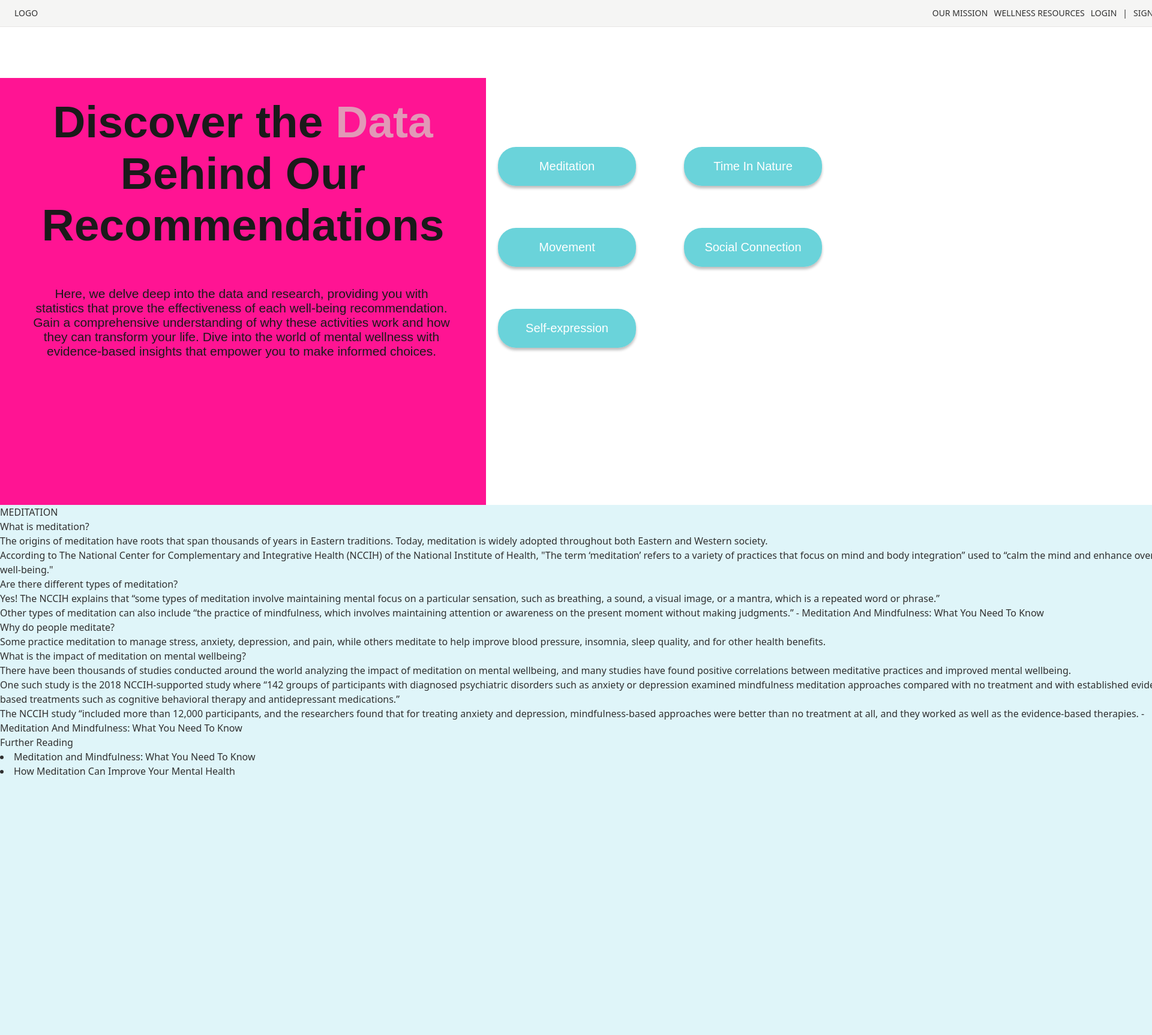
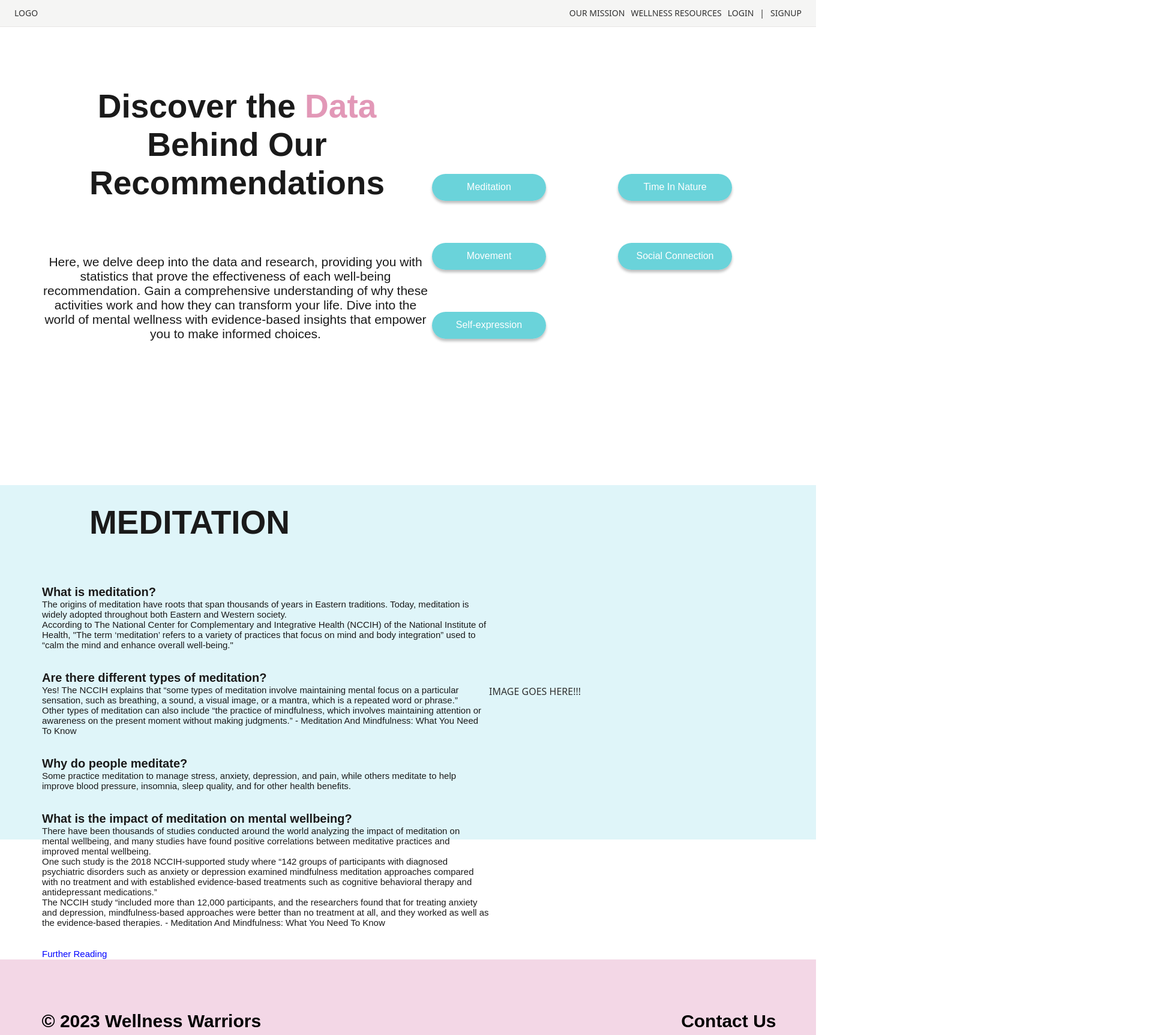
Before and after one commit to dxyz773/mind-matters, a React (Vite) app in the folder client/: page /wellness-resources/meditation in a window 1280 px wide. Shown: the top 1726 px of the page at 60% size, 1920 px wide, since content can reach past the window. Built offline with nearby package versions, Linux system fonts and the light colour scheme.

Commit message:
additional editing of the wellness resources page

```diff
--- a/client/src/features/wellness-resources/WellnesssTopic.jsx
+++ b/client/src/features/wellness-resources/WellnesssTopic.jsx
@@ -5,21 +5,33 @@ function WellnesssTopic() {
   const currentTopic = useLoaderData();
   return (
     <div id="card">
-      <h3>{currentTopic.topic.split("-").join(" ").toUpperCase()}</h3>
+      <h3 id="currentTopic">{currentTopic.topic.split("-").join(" ").toUpperCase()}</h3>
+      <div id="cardInfoProfileBtnAndImage">
+        <div id="cardInfoAndAddToProfileBtn">
           {currentTopic.resources.map((resource) => (
             <div key={resource.statement}>
-          <h4>{resource.statement}</h4>
+              <h4 id="resourceQuestions" >{resource.statement}</h4>
               {resource.resource.map((fact) => (
-            <p key={fact.data}>{fact.data}</p>
+                <p id="resourceQuestionResponses" key={fact.data}>{fact.data}</p>
               ))}
             </div>
           ))}
+          <div id="furtherReading">
             <h4>Further Reading</h4>
             {currentTopic.links.map((link) => (
               <li key={link.title}>
                 <a href={link.link}>{link.title}</a>
               </li>
             ))}
+          </div>
+          <div id="addToProfileBtnContainer">
+            <button id="addToProfileBtn">Add to Profile</button>
+          </div>
+        </div>
+        <div id="imageContainer">
+          <div id="cardImage">IMAGE GOES HERE!!!</div>
+        </div>
+      </div>
     </div>
   );
 }
--- a/client/src/index.css
+++ b/client/src/index.css
@@ -278,7 +278,6 @@
     margin-top: 200px;
     padding-left: 5px;
     padding-right: 2px;
-    width: 1420px;
     height: 206px;
     flex-shrink: 0;
     background-color: #F3D7E6;
@@ -303,39 +302,44 @@
 
 #wellnessResourcesTextAndBtnsContainer {
     display: flex;
+    align-items: center;
+    justify-content: space-between;
+    padding: 30px;
 }
 
 #wellnessResourcesTextContainer {
-    background-color: deeppink;
     display: flex;
     flex-direction: column;
-    padding: 30px;
-    margin-top: 85px;
+    width: auto;
+    padding-top: 70px;
+    padding-left: 40px;
+    /* padding: 80px;
+    margin-top: 130px; */
 }
 
 #wellnessResourcesTitle {
     color: var(--txt, #1A1A1A);
     text-align: center;
     font-family: Arial, Helvetica, sans-serif;
-    font-size: 75px;
+    font-size: 55px;
     font-style: normal;
     font-weight: 800;
     line-height: normal;
-    width: 750px;
-    height: 298px;
+    width: 650px;
+    height: 280px;
 }
 
 #data {
     color: #E298B7;
     font-family: Arial, Helvetica, sans-serif;
-    font-size: 75px;
+    font-size: 55px;
     font-style: normal;
     font-weight: 800;
     line-height: normal;
 }
 
 #wellnessResourcesBlurb {
-    width: 745px;
+    width: 645px;
     height: 354px;
     flex-shrink: 0;
     color: var(--txt, #1A1A1A);
@@ -345,7 +349,6 @@
     font-style: normal;
     font-weight: 400;
     line-height: normal;
-    padding: 20px;
 }
 
 #resourcesSelectionBtnsContainer {
@@ -354,9 +357,8 @@
     grid-template-columns: 300px 300px;
     row-gap: 70px;
     column-gap: 10px;
-    width: 139px;
-    height: 65px;
-    padding: 200px 20px;
+    /* height: 65px;
+    padding: 270px 80px; */
 
 
     /* display: grid;
@@ -373,8 +375,8 @@
     background: rgba(30, 189, 199, 0.66);
     box-shadow: 0px 4px 4px 0px rgba(0, 0, 0, 0.25);
     display: flex;
-    width: 230px;
-    height: 65px;
+    width: 190px;
+    height: 45px;
     padding: 10px 30px;
     align-items: center;
     justify-content: center;
@@ -382,7 +384,7 @@
     flex-shrink: 0;
     color: var(--txt, #FFF);
     font-family: Arial, Helvetica, sans-serif;
-    font-size: 20px;
+    font-size: 16px;
     font-style: normal;
     font-weight: 200;
     line-height: normal;
@@ -396,8 +398,87 @@
 
 
 #card {
+    /* Located in WellnessTopic.jsx */
     background: rgba(117, 210, 230, 0.23);
-    width: 1965px;
-    height: 949px;
+
+}
+
+#currentTopic {
+    color: var(--txt, #1A1A1A);
+    text-align: center;
+    font-family: Arial, Helvetica, sans-serif;
+    font-size: 55px;
+    font-style: normal;
+    font-weight: 800;
+    line-height: normal;
+    width: 602px;
+    height: 97px;
     flex-shrink: 0;
+    padding-left: 30px;
+    padding-top: 30px;
 }
+
+#cardInfoProfileBtnAndImage {
+    display: flex;
+    padding: 70px;
+}
+
+#cardInfoAndAddToProfileBtn {
+    display: flex;
+    flex-direction: column;
+    gap: 35px;
+    width: 745px;
+    height: 354px;
+
+}
+
+#resourceQuestions {
+    color: var(--txt, #1A1A1A);
+    text-align: start;
+    font-family: Arial, Helvetica, sans-serif;
+    font-size: 20px;
+    font-style: normal;
+    font-weight: 800;
+    line-height: normal;
+}
+
+#resourceQuestionResponses {
+    color: var(--txt, #1A1A1A);
+    text-align: start;
+    font-family: Arial, Helvetica, sans-serif;
+    font-size: 15px;
+    font-style: normal;
+    font-weight: 400;
+    line-height: normal;
+}
+
+#furtherReading {
+    color: blue;
+    text-align: start;
+    font-family: Arial, Helvetica, sans-serif;
+    font-size: 15px;
+    font-style: normal;
+    font-weight: 400;
+    line-height: normal;
+
+}
+
+#addToProfileBtnContainer {
+    display: flex;
+    justify-content: center;
+}
+
+#addToProfileBtn {
+    padding: 15px;
+    gap: 10px;
+    border-radius: 30px;
+    background: rgba(218, 123, 180, 0.69);
+    box-shadow: 0px 4px 4px 0px rgba(0, 0, 0, 0.25);
+    color: #ffffff;
+    width: 250px;
+}
+
+#imageContainer {
+    display: flex;
+    align-items: center;
+}
```
Lines whose indentation alone changed are shown as unchanged.
